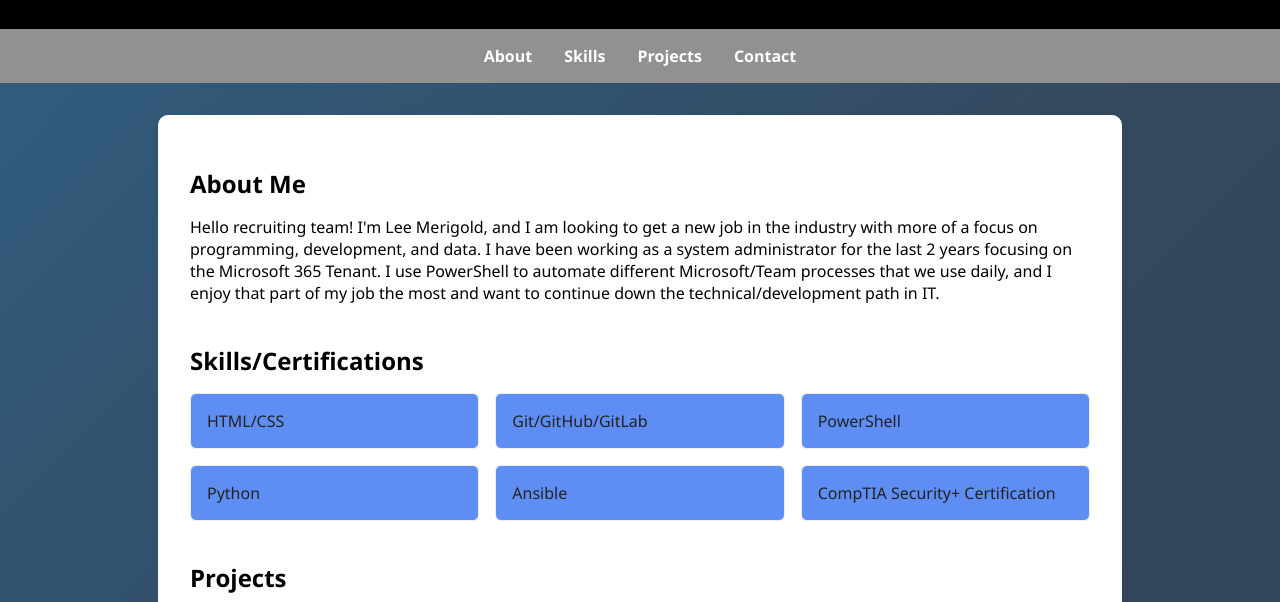
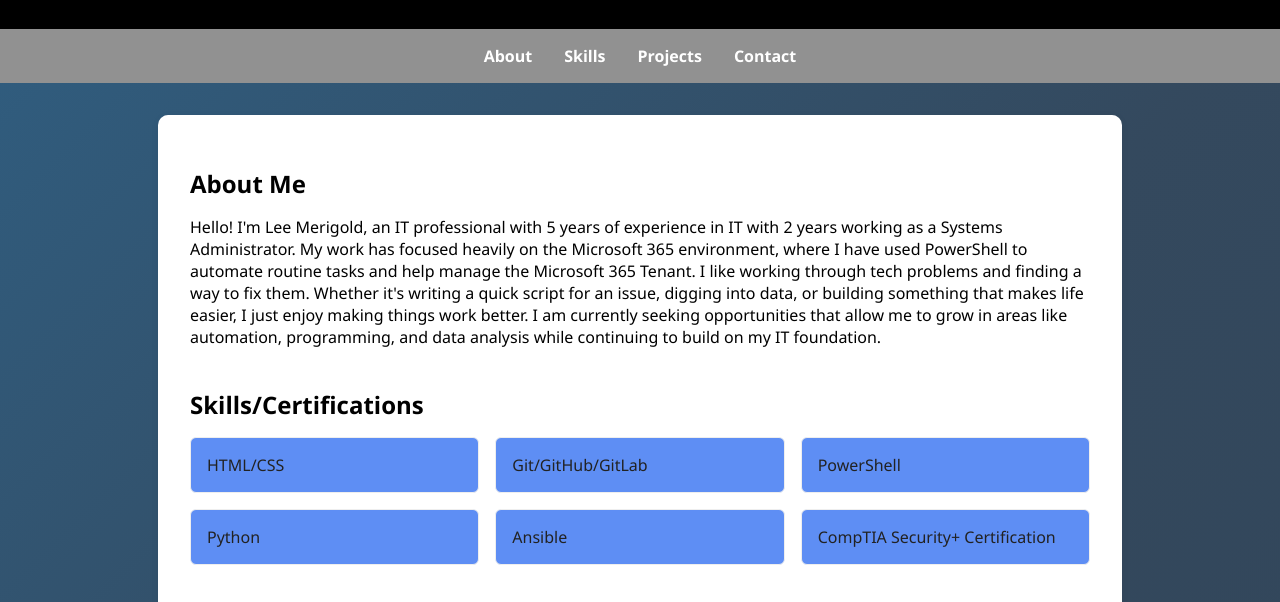
Before and after one commit to leegg713/PortfolioSite, a plain HTML site: page index.html in a window 1280 px wide. Shown: the part 139-741 px from the top of the page. Drawn offline with Linux system fonts and the light colour scheme.

Commit message:
Updated aboutme section

```diff
--- a/index.html
+++ b/index.html
@@ -23,8 +23,11 @@
     <section id="about">
       <h2>About Me</h2>
       <p>
-        Hello recruiting team! I'm Lee Merigold, and I am looking to get a new job in the industry with more of a focus on programming, development, and data. I have been working as a system administrator for the last 2 years focusing on the Microsoft 365 Tenant.
-        I use PowerShell to automate different Microsoft/Team processes that we use daily, and I enjoy that part of my job the most and want to continue down the technical/development path in IT.
+      Hello! I'm Lee Merigold, an IT professional with 5 years of experience in IT with 2 years working as a Systems Administrator.
+      My work has focused heavily on the Microsoft 365 environment, where I have used PowerShell to automate routine tasks and help manage the Microsoft 365 Tenant.
+      I like working through tech problems and finding a way to fix them.
+      Whether it's writing a quick script for an issue, digging into data, or building something that makes life easier, I just enjoy making things work better.
+      I am currently seeking opportunities that allow me to grow in areas like automation, programming, and data analysis while continuing to build on my IT foundation.
       </p>
     </section>
 
```
